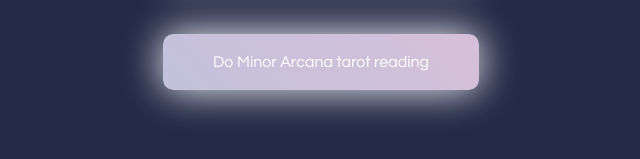
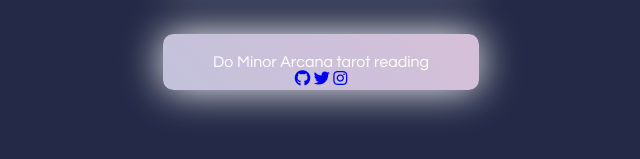
Before and after one commit to kashimanami/Tarot-card, a plain HTML site: page index.html in a window 1280 px wide. Shown: the part 195-354 px from the top of the page, 319-959 px from the left. Drawn offline with nearby package versions, Linux system fonts and the light colour scheme.

Commit message:
Update index.html

```diff
--- a/index.html
+++ b/index.html
@@ -3,6 +3,7 @@
 		<meta charset="UTF-8"/>
 		<meta name="viewport" content="width=device-width, initial-scale=1.0"/>
 		<link rel="stylesheet" href="stylesheet.css">
+		<link href="https://use.fontawesome.com/releases/v5.15.1/css/all.css" rel="stylesheet"/>
 		<script type="text/javascript" src="https://code.jquery.com/jquery-3.4.1.min.js"></script>
 		<title>
 			Fortune-telling of Tarot card
```
